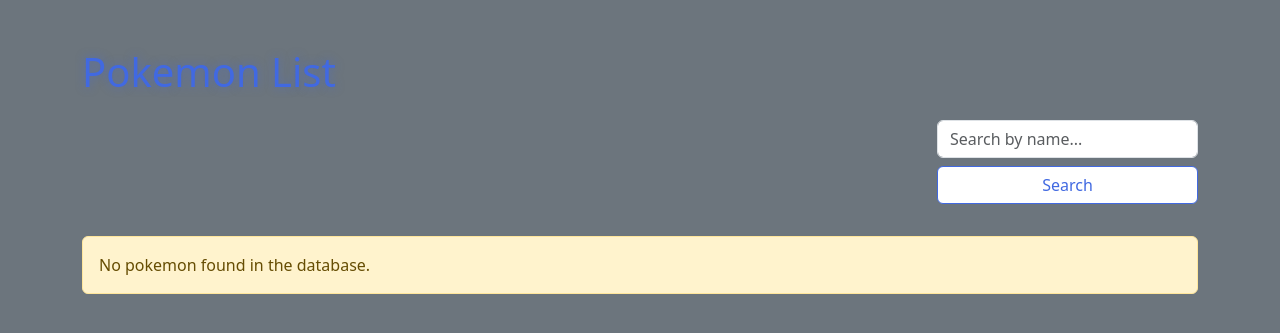
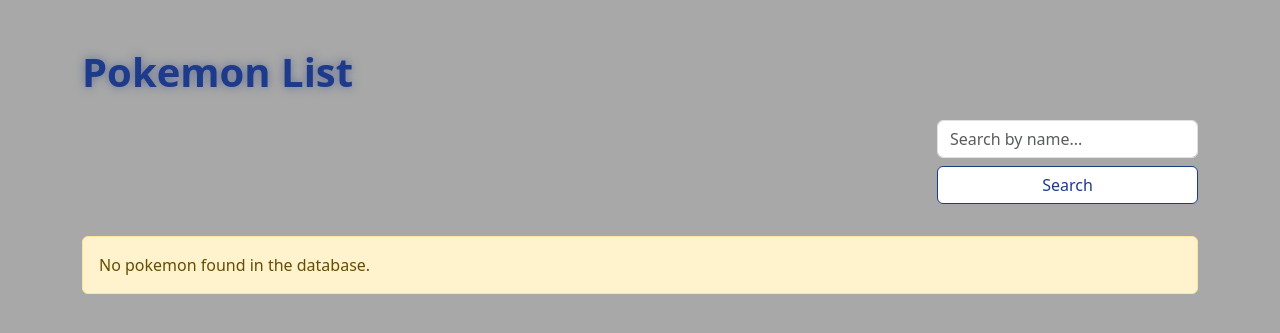
Before and after one commit to bayouahill/assignment-3, a Node server app: template views/displayPokemon.ejs in a window 1280 px wide. Shown: the top 333 px of the page. Run offline with Node 20, Linux system fonts and the light colour scheme; the template is opened without the code that fills it, so the values that code supplies are empty.

Commit message:
Update color scheme with darker blue and lighter background
- Changed background to lighter gray (#a8a8a8)
- Changed blue to darker shade (#1e3a8a)
- Made h1 heading bold
- Updated all blue references (title, table headers, buttons)

```diff
--- a/views/displayPokemon.ejs
+++ b/views/displayPokemon.ejs
@@ -9,14 +9,15 @@
         <link href="https://cdn.jsdelivr.net/npm/bootstrap@5.3.3/dist/css/bootstrap.min.css" rel="stylesheet">
         <style>
             body {
-                background-color: #6c757d;
+                background-color: #a8a8a8;
             }
             h1 {
-                color: #4169e1;
-                text-shadow: 0 0 10px rgba(65, 105, 225, 0.5);
+                color: #1e3a8a;
+                font-weight: bold;
+                text-shadow: 0 0 10px rgba(30, 58, 138, 0.5);
             }
             .table thead th {
-                background-color: #4169e1;
+                background-color: #1e3a8a;
                 color: white;
             }
             .table tbody tr:nth-child(odd) {
@@ -27,12 +28,12 @@
             }
             .btn-primary {
                 background-color: white;
-                color: #4169e1;
-                border: 1px solid #4169e1;
+                color: #1e3a8a;
+                border: 1px solid #1e3a8a;
             }
             .btn-primary:hover {
                 background-color: #f0f0f0;
-                color: #4169e1;
+                color: #1e3a8a;
             }
         </style>
     </head>
```
